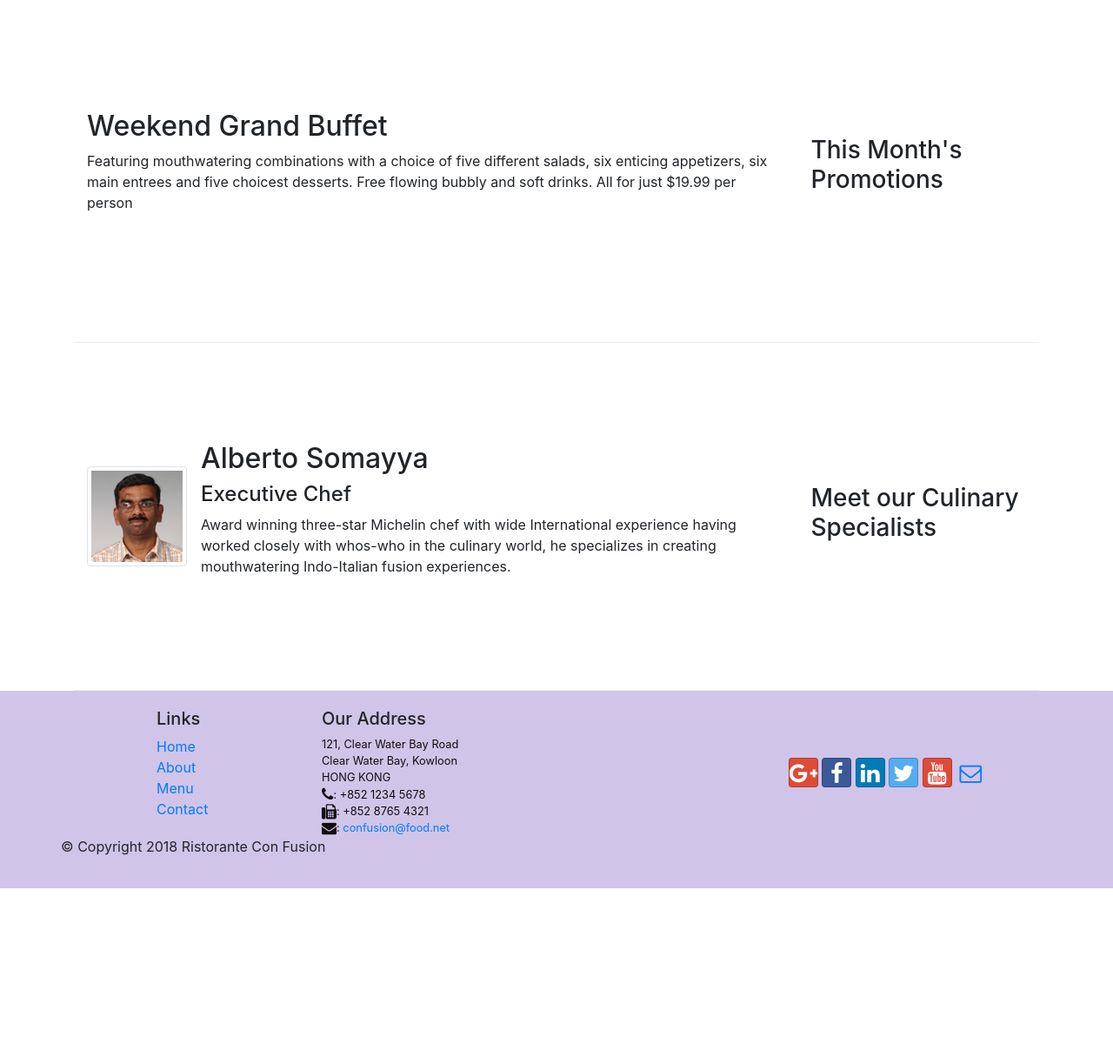
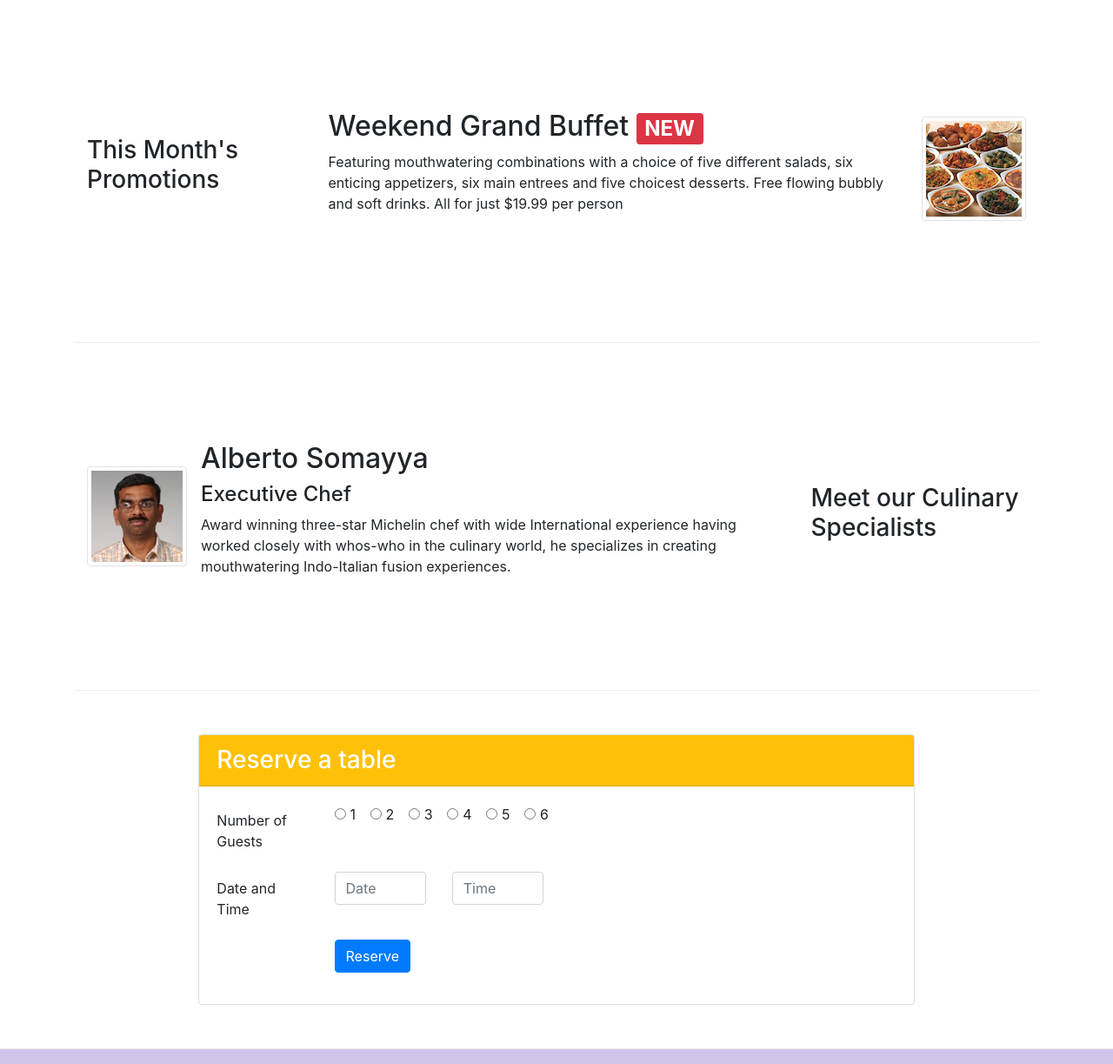
Before and after one commit to tinasc/Bootstrap-4, a website: page index.html in a window 1280 px wide. Shown: the part 740-1963 px from the top of the page at 87% size. Before the commit the page ends 1761 px from the top, so only its background shows below. Drawn offline with nearby package versions, Linux system fonts and the light colour scheme.

Commit message:
Assignment Two

```diff
--- a/index.html
+++ b/index.html
@@ -40,9 +40,13 @@
                     <h1>Ristorante con Fusion</h1>
                     <p>We take inspiration from the World's best cuisines, and create a unique fusion experience. Our lipsmacking creations will tickle your culinary senses!</p>
                 </div>
-                <div class="col-12 col-sm align-self-center">
+                <div class="col-12 col-sm-3 align-self-center">
                      <img src="img/logo.png" class="img-fluid">
                 </div>
+                <div class="col-12 col-sm-3 align-self-center">
+                    <a class="btn btn-warning btn-lg btn-block" href="#form1" role="button">Reserve Table</a>
+               </div>
+
             </div>
         </div>
     </header>
@@ -53,7 +57,7 @@
                 <h3>Our Lipsmacking Culinary Creations</h3>
             </div>
             <div class="col col-sm order-sm-first col-md">
-                               <div class="media">
+                <div class="media">
                     <img class="d-flex mr-3 img-thumbnail align-self-center"
                             src="img/uthappizza.png" alt="Uthappizza">
                     <div class="media-body">
@@ -64,22 +68,26 @@
                             Buffalo Paneer.</p>
                     </div>
                 </div>
-                <p>A unique combination of Indian Uthappam (pancake) and Italian pizza, topped with Cerignola olives, ripe vine cherry tomatoes, Vidalia onion, Guntur chillies and Buffalo Paneer.</p>
             </div>
         </div>
 
 
-        <div class="row row-content align-items-center">
-            <div class="col-12 col-sm-4  order-sm-last col-md-3">
-                <h3>This Month's Promotions</h3>
-            </div>
-            <div class="col col-sm order-sm-first col-md">
-                <h2>Weekend Grand Buffet</h2>
-                <p>Featuring mouthwatering combinations with a choice of five different salads, six enticing appetizers, six main entrees and five choicest desserts. Free flowing bubbly and soft drinks. All for just $19.99 per person </p>
+    <div class="row row-content align-items-center">
+        <div class="col-12 col-sm-4 order-sm-first col-md-3">
+            <h3>This Month's Promotions</h3>
+        </div>
+        <div class="col col-sm order-sm-last col-md">
+            <div class="media">
+                <div class="media-body">
+                    <h2 class="mt-0 ">Weekend Grand Buffet <span class="badge badge-danger">NEW</span></h2>
+                    <p class="d-none d-sm-block">Featuring mouthwatering combinations with a choice of five different salads, six enticing appetizers, six main entrees and five choicest desserts. Free flowing bubbly and soft drinks. All for just $19.99 per person </p>
+                </div>
+                <img class="d-flex ml-3 img-thumbnail align-self-center"
+                            src="img/buffet.png" alt="buffet">
             </div>
         </div>
-
-        <div class="row row-content align-items-center">
+    </div>
+             <div class="row row-content align-items-center">
             <div class="col-12 col-sm-4  order-sm-last col-md-3">
                 <h3>Meet our Culinary Specialists</h3>
             </div>
@@ -100,7 +108,60 @@
             </div>
         </div>
     </div>
-
+    <div class="row row-content">
+    <div class="col-12 offset-sm-2 col-sm-8" >
+        <div class="card ">
+            <h3 class="card-header bg-warning text-white">Reserve a table</h3>
+            <div class="card-body">
+                <form id="form1">
+                    <div class="form-group row">
+                        <label class="col-12 col-sm-2 col-form-label">Number of Guests</label>
+                        <div class="col-12 col-sm">
+                             <div class="form-check form-check-inline">
+                                <input class="form-check-input" type="radio" name="inlineRadioOptions" id="inlineRadio1" value="option1">
+                                <label class="form-check-label" for="inlineRadio1">1</label>
+                            </div>
+                            <div class="form-check form-check-inline">
+                                <input class="form-check-input" type="radio" name="inlineRadioOptions" id="inlineRadio2" value="option2">
+                                <label class="form-check-label" for="inlineRadio2">2</label>
+                            </div>
+                             <div class="form-check form-check-inline">
+                                <input class="form-check-input" type="radio" name="inlineRadioOptions" id="inlineRadio3" value="option3">
+                                <label class="form-check-label" for="inlineRadio3">3 </label>
+                            </div>
+                            <div class="form-check form-check-inline">
+                                <input class="form-check-input" type="radio" name="inlineRadioOptions" id="inlineRadio4" value="option4">
+                                <label class="form-check-label" for="inlineRadio4">4</label>
+                            </div>
+                            <div class="form-check form-check-inline">
+                                <input class="form-check-input" type="radio" name="inlineRadioOptions" id="inlineRadio5" value="option5">
+                                <label class="form-check-label" for="inlineRadio5">5</label>
+                            </div>
+                            <div class="form-check form-check-inline">
+                                <input class="form-check-input" type="radio" name="inlineRadioOptions" id="inlineRadio6" value="option6">
+                                <label class="form-check-label" for="inlineRadio6">6 </label>
+                            </div>
+                        </div>
+                    </div>
+                    <div class="form-group row">
+                        <label for="my_date" class="col-12 col-sm-2 col-form-label">Date and Time</label>
+                        <div class="col-12 col-sm-2">
+                            <input type="text" class="form-control" id="my_date" name="my_date" placeholder="Date">
+                        </div>
+                        <div class="col-12 col-sm-2">
+                            <input type="text" class="form-control" id="my_time" name="my_time" placeholder="Time">
+                        </div>
+                    </div>
+                    <div class="form-group row">
+                        <div class=" col-12 offset-sm-2 col-sm-10">
+                            <button type="submit" class="btn btn-primary">Reserve</button>
+                        </div>
+                    </div>
+                </form>
+            </div>
+        </div>
+    </div>
+    </div>
     <footer class="footer">
         <div class="container">
             <div class="row">
```
Also changed, not shown: contactus.html (+1 -0 lines), css/styles.css (line endings or trailing spaces).
